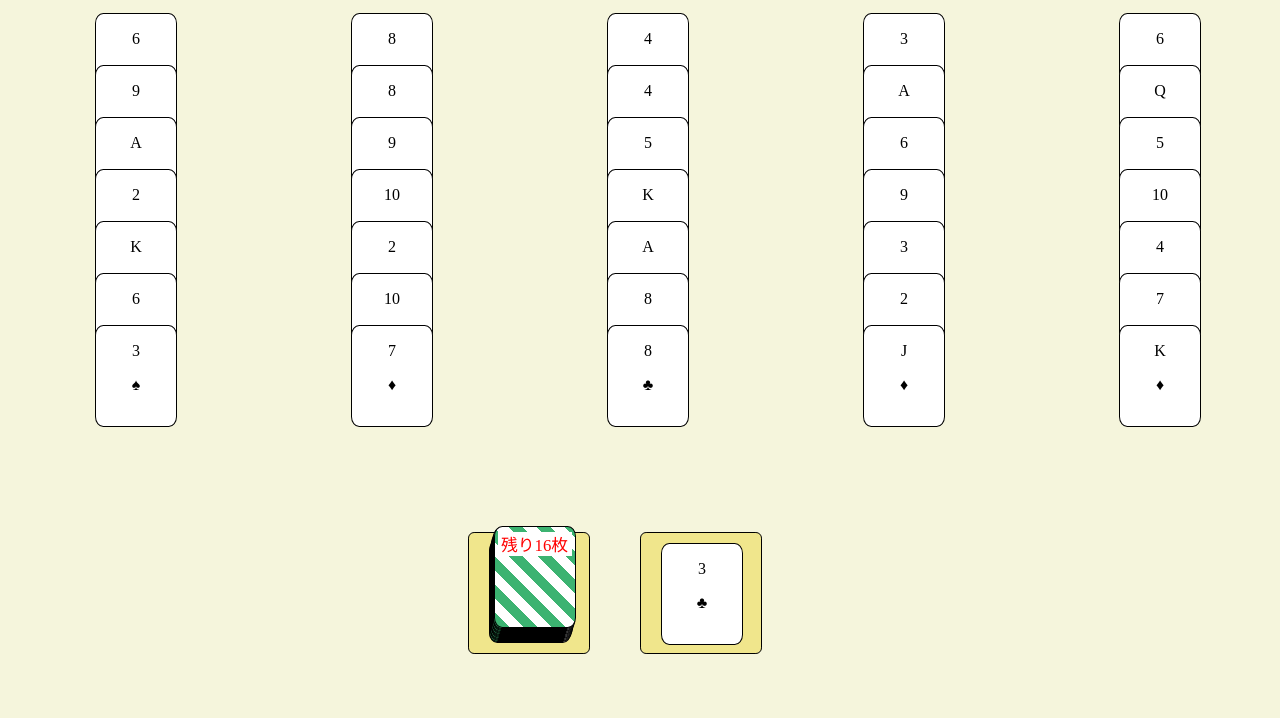
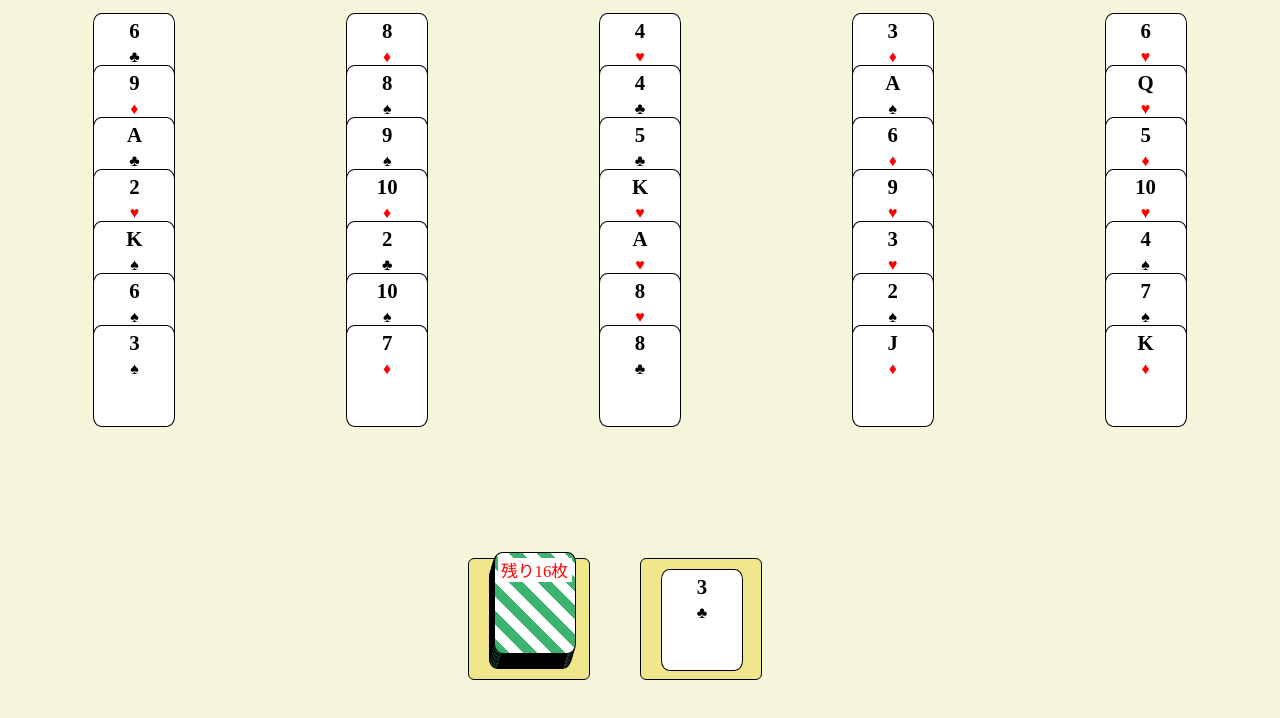
Before and after one commit to hamao0820/golf, a website built with webpack: page src/templates/index.html in a window 1280 px wide. Built offline with nearby package versions, Linux system fonts and the light colour scheme.

Commit message:
デザインを修正

```diff
--- a/src/scss/style.scss
+++ b/src/scss/style.scss
@@ -3,12 +3,12 @@ body {
     user-select: none;
 }
 .layout {
-    width: 100vw;
+    height: 450px;
     display: flex;
     justify-content: space-around;
 
     .column {
-        margin: 5px;
+        margin: 5px 0;
         .card {
             position: relative;
             background-color: white;
@@ -46,7 +46,7 @@ body {
     }
     .card {
         position: absolute;
-        border-width: 1px 1px 0.9px 0.5px;
+        border-width: 1.5px 1.5px 0.9px 0.5px;
         border-style: solid;
         display: flex;
         flex-direction: column;
@@ -87,8 +87,15 @@ body {
     height: 100px;
     width: 80px;
 
-    border: 1px solid #000;
+    border: 1.5px solid #000;
     border-radius: 10%;
 
     text-align: center;
+    p {
+        margin: 5px 3px;
+    }
+    .card-rank {
+        font-size: 1.3rem;
+        font-weight: 800;
+    }
 }
--- a/src/ts/ui/view.ts
+++ b/src/ts/ui/view.ts
@@ -33,7 +33,6 @@ class View {
     }
 
     private createFaceUpCard(card: Card): HTMLDivElement {
-        // TODO
         const $card = this.createCardFrame();
         $card.classList.add('face-up');
         const suitEntityRef =
@@ -44,7 +43,8 @@ class View {
                 : card.suit === 'Hearts'
                 ? '&hearts;'
                 : '&spades;';
-        $card.innerHTML = `<p> ${card.rank} </p><p> ${suitEntityRef} </p>`;
+        const suitColor = card.suit === 'Hearts' || card.suit === 'Diamonds' ? 'red' : '';
+        $card.innerHTML = `<p class="card-rank"> ${card.rank} </p><p style="color:${suitColor}"> ${suitEntityRef} </p>`;
         return $card;
     }
 
```
